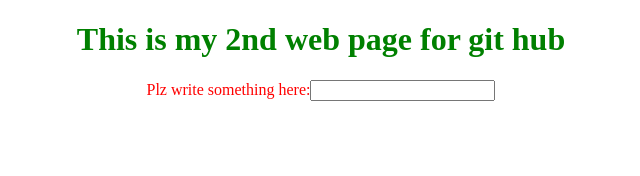
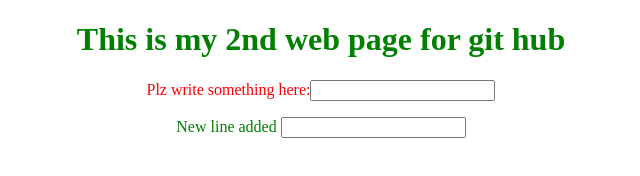
Before and after one commit to TowahaDIU/2nd-web, a plain HTML site: page index.html in a window 1280 px wide. Shown: the whole page, without its empty margins (319-959 px from the left). Drawn offline with Linux system fonts and the light colour scheme.

Commit message:
fkajfkaj

```diff
--- a/index.html
+++ b/index.html
@@ -7,6 +7,7 @@
 <div style="text-align:center;">
 <h1 style="color:green;">This is my 2nd web page for git hub</h1>
 <p style="color:red;">Plz write something here:<input type="text"></p>
+<p style="color:green;">New line added <input type="text"></p>
 </div>
 </body>
 </html>
```
